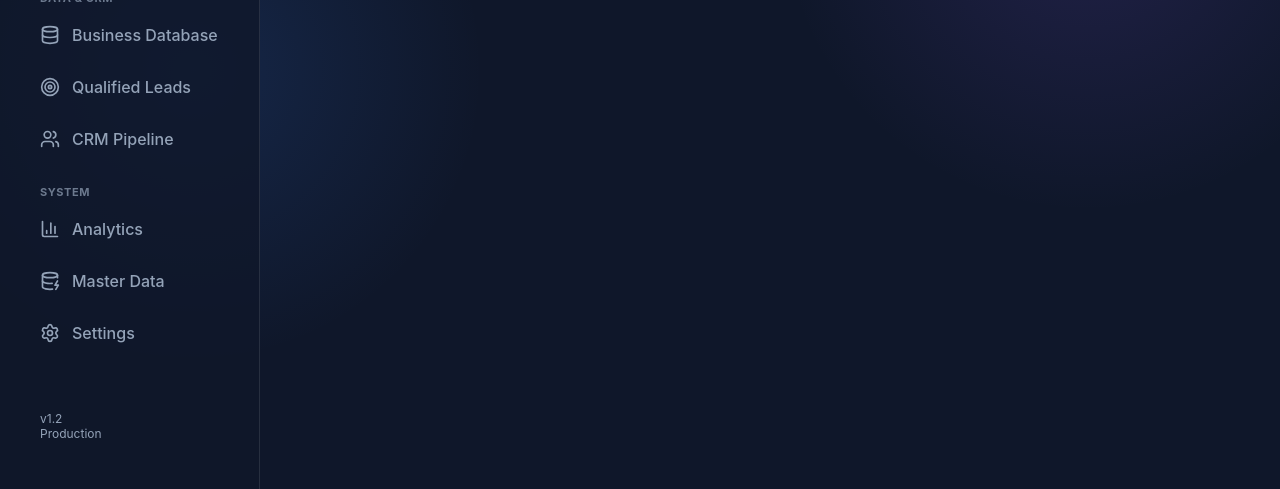
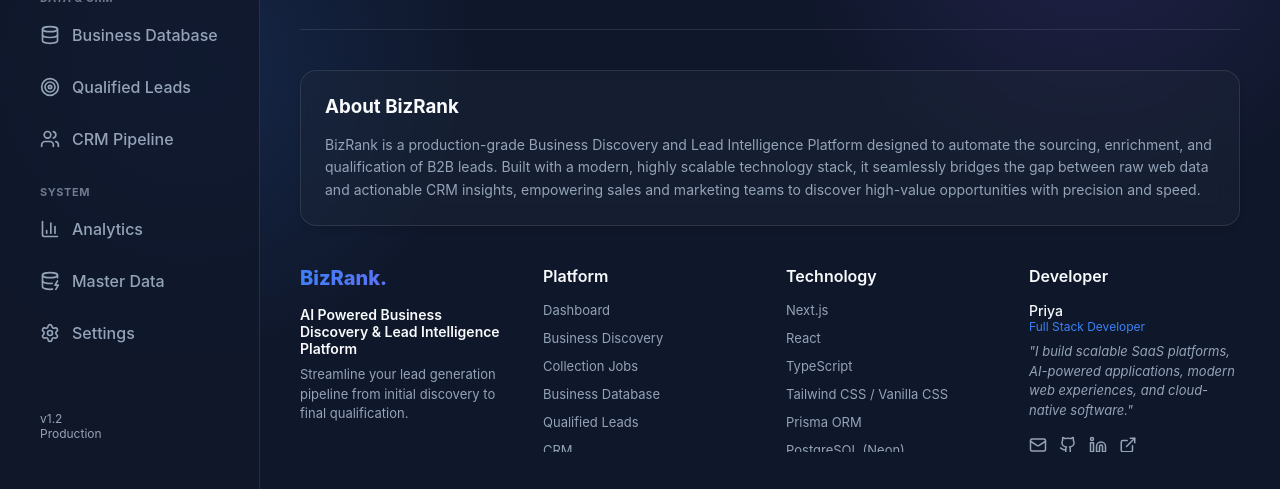
Before and after one commit to dev0priya/bizrank-app, a Next.js app: page /clients in a window 1280 px wide. Shown: the part 348-837 px from the top of the page. Built offline with nearby package versions, Linux system fonts and the light colour scheme; no server answers; the database is empty.

Commit message:
feat: add professional footer and developer branding

```diff
--- a/app/layout.tsx
+++ b/app/layout.tsx
@@ -2,6 +2,7 @@
 import type { Metadata } from 'next';
 import { Sidebar } from '../components/Sidebar';
 import { Topbar } from '../components/Topbar';
+import { Footer } from '../components/Footer';
 
 export const metadata: Metadata = {
   title: 'BizRank SaaS',
@@ -21,8 +22,11 @@
 
           <div style={{ flex: 1, display: 'flex', flexDirection: 'column', height: '100vh', overflow: 'hidden' }}>
             <Topbar />
-            <main className="main-content" style={{ flex: 1, overflowY: 'auto' }}>
-              {children}
+            <main className="main-content" style={{ flex: 1, overflowY: 'auto', display: 'flex', flexDirection: 'column' }}>
+              <div style={{ flex: 1 }}>
+                {children}
+              </div>
+              <Footer />
             </main>
           </div>
         </div>
--- /dev/null
+++ b/components/Footer.tsx
@@ -0,0 +1,104 @@
+import React from 'react';
+import Link from 'next/link';
+import { Github, Linkedin, Mail, ExternalLink } from 'lucide-react';
+
+export function Footer() {
+  const devEmail = process.env.NEXT_PUBLIC_DEV_EMAIL || 'priya@example.com';
+  const devGithub = process.env.NEXT_PUBLIC_DEV_GITHUB || 'https://github.com/priya';
+  const devLinkedin = process.env.NEXT_PUBLIC_DEV_LINKEDIN || 'https://linkedin.com/in/priya';
+  const devPortfolio = process.env.NEXT_PUBLIC_DEV_PORTFOLIO || 'https://priya.dev';
+
+  return (
+    <div style={{ marginTop: '64px', borderTop: '1px solid var(--border-color)', paddingTop: '40px', paddingBottom: '24px' }}>
+
+      {/* About Section */}
+      <div className="glass-panel" style={{ marginBottom: '40px', background: 'rgba(30, 41, 59, 0.4)' }}>
+        <h3 style={{ marginBottom: '16px', color: 'var(--text-main)' }}>About BizRank</h3>
+        <p style={{ color: 'var(--text-muted)', lineHeight: 1.6, fontSize: '14px' }}>
+          BizRank is a production-grade Business Discovery and Lead Intelligence Platform designed to automate the sourcing, enrichment, and qualification of B2B leads. Built with a modern, highly scalable technology stack, it seamlessly bridges the gap between raw web data and actionable CRM insights, empowering sales and marketing teams to discover high-value opportunities with precision and speed.
+        </p>
+      </div>
+
+      {/* Main Footer Grid */}
+      <div style={{ display: 'grid', gridTemplateColumns: 'repeat(auto-fit, minmax(200px, 1fr))', gap: '32px', marginBottom: '40px' }}>
+
+        {/* Column 1: Brand */}
+        <div>
+          <div className="sidebar-logo" style={{ marginBottom: '16px', fontSize: '20px' }}>BizRank.</div>
+          <p style={{ color: 'var(--text-main)', fontWeight: 600, fontSize: '14px', marginBottom: '8px' }}>
+            AI Powered Business Discovery & Lead Intelligence Platform
+          </p>
+          <p style={{ color: 'var(--text-muted)', fontSize: '13px', lineHeight: 1.5 }}>
+            Streamline your lead generation pipeline from initial discovery to final qualification.
+          </p>
+        </div>
+
+        {/* Column 2: Platform */}
+        <div>
+          <h4 style={{ color: 'var(--text-main)', marginBottom: '16px', fontWeight: 600 }}>Platform</h4>
+          <ul style={{ listStyle: 'none', padding: 0, margin: 0, display: 'flex', flexDirection: 'column', gap: '12px', fontSize: '13px' }}>
+            <li><Link href="/" style={{ color: 'var(--text-muted)', textDecoration: 'none' }}>Dashboard</Link></li>
+            <li><Link href="/discovery" style={{ color: 'var(--text-muted)', textDecoration: 'none' }}>Business Discovery</Link></li>
+            <li><Link href="/jobs" style={{ color: 'var(--text-muted)', textDecoration: 'none' }}>Collection Jobs</Link></li>
+            <li><Link href="/database" style={{ color: 'var(--text-muted)', textDecoration: 'none' }}>Business Database</Link></li>
+            <li><Link href="/leads" style={{ color: 'var(--text-muted)', textDecoration: 'none' }}>Qualified Leads</Link></li>
+            <li><Link href="/crm" style={{ color: 'var(--text-muted)', textDecoration: 'none' }}>CRM</Link></li>
+            <li><Link href="/analytics" style={{ color: 'var(--text-muted)', textDecoration: 'none' }}>Analytics</Link></li>
+          </ul>
+        </div>
+
+        {/* Column 3: Technology */}
+        <div>
+          <h4 style={{ color: 'var(--text-main)', marginBottom: '16px', fontWeight: 600 }}>Technology</h4>
+          <ul style={{ listStyle: 'none', padding: 0, margin: 0, display: 'flex', flexDirection: 'column', gap: '12px', fontSize: '13px' }}>
+            <li style={{ color: 'var(--text-muted)' }}>Next.js</li>
+            <li style={{ color: 'var(--text-muted)' }}>React</li>
+            <li style={{ color: 'var(--text-muted)' }}>TypeScript</li>
+            <li style={{ color: 'var(--text-muted)' }}>Tailwind CSS / Vanilla CSS</li>
+            <li style={{ color: 'var(--text-muted)' }}>Prisma ORM</li>
+            <li style={{ color: 'var(--text-muted)' }}>PostgreSQL (Neon)</li>
+            <li style={{ color: 'var(--text-muted)' }}>Apify</li>
+            <li style={{ color: 'var(--text-muted)' }}>Vercel</li>
+          </ul>
+        </div>
+
+        {/* Column 4: Developer */}
+        <div>
+          <h4 style={{ color: 'var(--text-main)', marginBottom: '16px', fontWeight: 600 }}>Developer</h4>
+          <p style={{ color: 'var(--text-main)', fontWeight: 500, fontSize: '14px' }}>Priya</p>
+          <p style={{ color: 'var(--accent-primary)', fontSize: '12px', marginBottom: '8px' }}>Full Stack Developer</p>
+          <p style={{ color: 'var(--text-muted)', fontSize: '13px', lineHeight: 1.5, fontStyle: 'italic', marginBottom: '16px' }}>
+            "I build scalable SaaS platforms, AI-powered applications, modern web experiences, and cloud-native software."
+          </p>
+
+          <div style={{ display: 'flex', gap: '12px' }}>
+            <a href={`mailto:${devEmail}`} title="Email" style={{ color: 'var(--text-muted)' }}>
+              <Mail size={18} />
+            </a>
+            <a href={devGithub} target="_blank" rel="noreferrer" title="GitHub" style={{ color: 'var(--text-muted)' }}>
+              <Github size={18} />
+            </a>
+            <a href={devLinkedin} target="_blank" rel="noreferrer" title="LinkedIn" style={{ color: 'var(--text-muted)' }}>
+              <Linkedin size={18} />
+            </a>
+            <a href={devPortfolio} target="_blank" rel="noreferrer" title="Portfolio" style={{ color: 'var(--text-muted)' }}>
+              <ExternalLink size={18} />
+            </a>
+          </div>
+        </div>
+
+      </div>
+
+      {/* Copyright */}
+      <div style={{ borderTop: '1px solid rgba(255,255,255,0.05)', paddingTop: '24px', display: 'flex', justifyContent: 'space-between', alignItems: 'center', flexWrap: 'wrap', gap: '16px' }}>
+        <p style={{ color: 'var(--text-muted)', fontSize: '12px', margin: 0 }}>
+          &copy; 2026 Priya. All Rights Reserved.
+        </p>
+        <p style={{ color: 'var(--text-muted)', fontSize: '12px', margin: 0 }}>
+          Designed & Developed by <span style={{ color: 'var(--text-main)', fontWeight: 500 }}>Priya</span>.
+        </p>
+      </div>
+
+    </div>
+  );
+}
```
Also changed, not shown: 1 other file (tests, documents, lock files or other folders).
